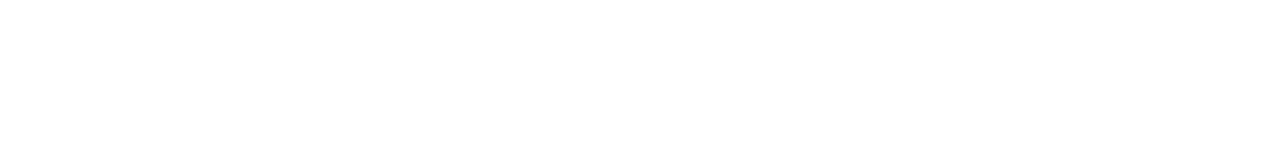
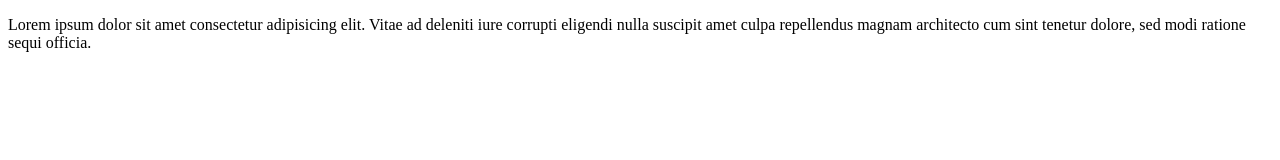
Before and after one commit to Sadeed978/My-first-repo, a plain HTML site: page index.html in a window 1280 px wide. Drawn offline with Linux system fonts and the light colour scheme.

Commit message:
add ther body part

```diff
--- a/index.html
+++ b/index.html
@@ -4,8 +4,9 @@
     <meta charset="UTF-8">
     <meta name="viewport" content="width=device-width, initial-scale=1.0">
     <title> My first ever git redpo</title>
+
 </head>
 <body>
-
+    <p>Lorem ipsum dolor sit amet consectetur adipisicing elit. Vitae ad deleniti iure corrupti eligendi nulla suscipit amet culpa repellendus magnam architecto cum sint tenetur dolore, sed modi ratione sequi officia.</p>
 </body>
 </html>
```
Also changed, not shown: 1 other file.
